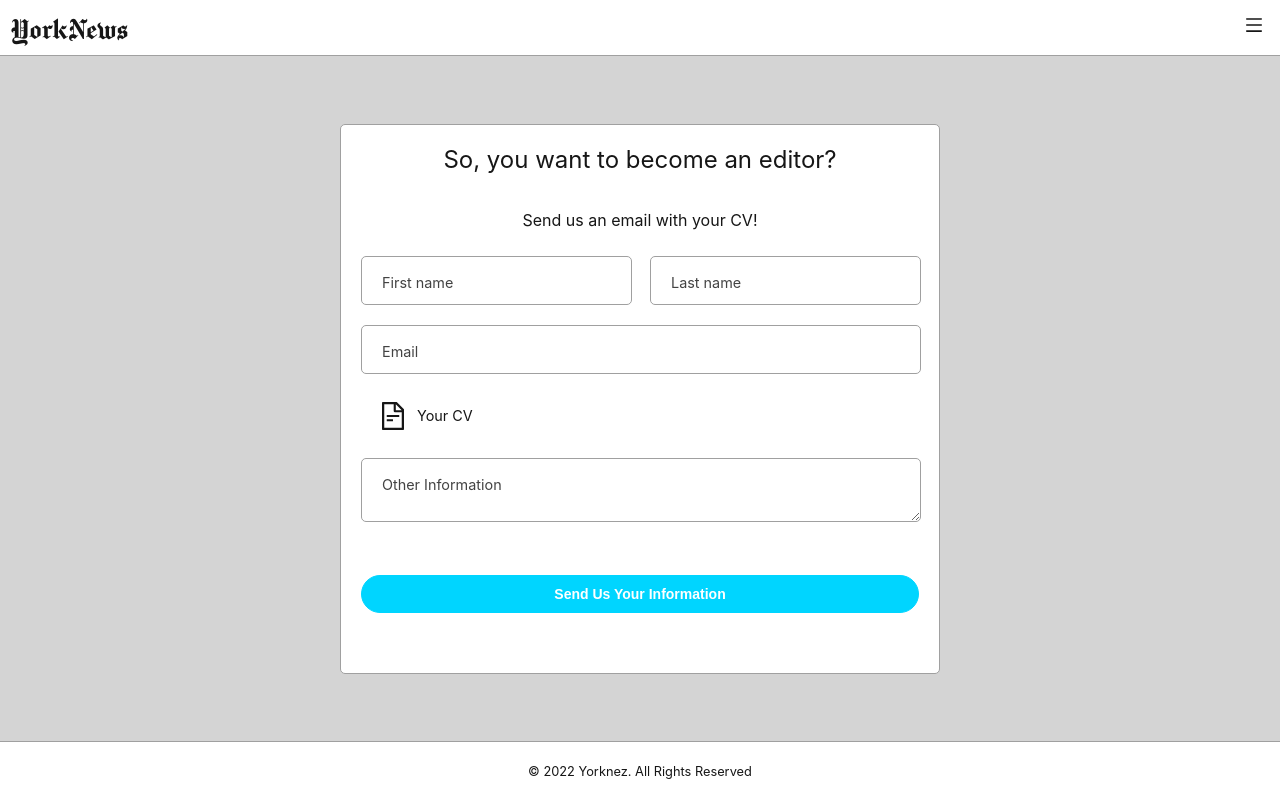
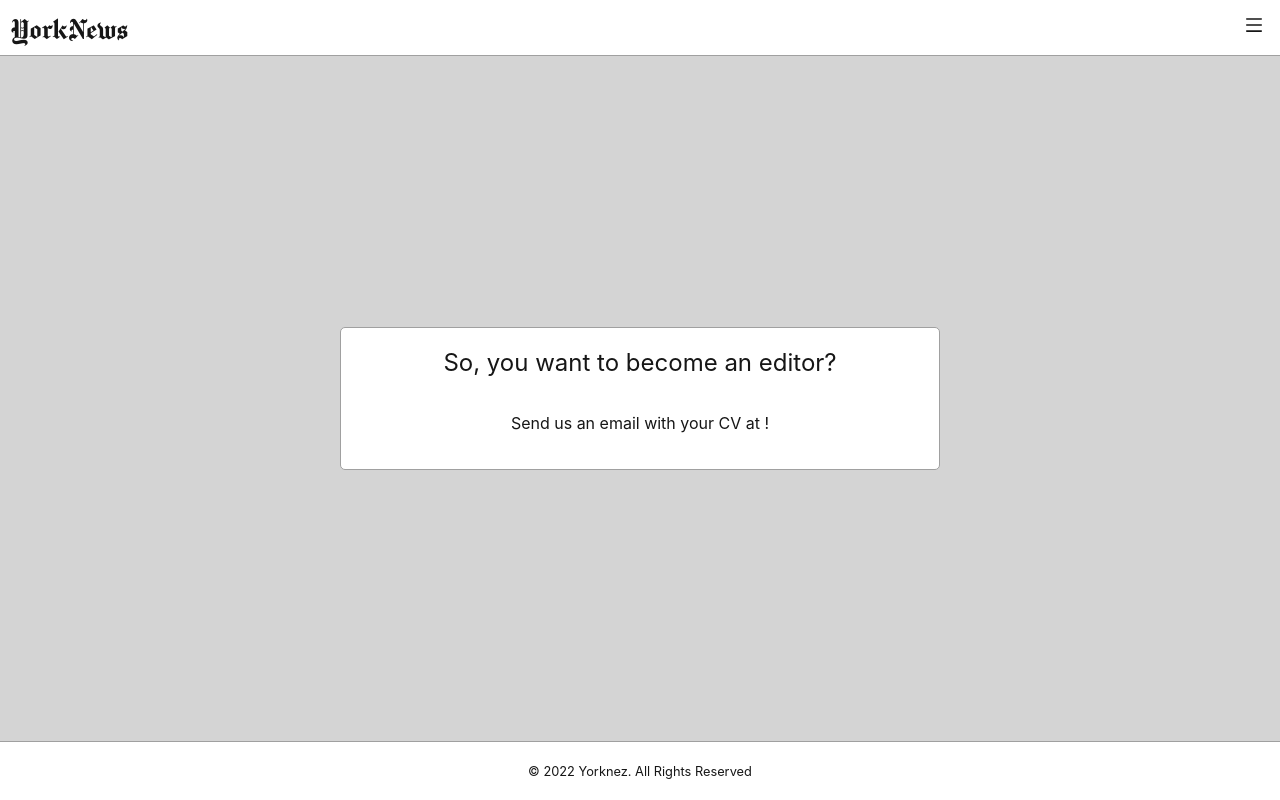
Before and after one commit to YorKnEz/news-site-client, a React (Create React App) app: page /become-editor in a window 1280 px wide. Built offline with nearby package versions, Linux system fonts and the light colour scheme.

Commit message:
Fixed become editor page

```diff
--- a/src/pages/BecomeEditor.js
+++ b/src/pages/BecomeEditor.js
@@ -1,22 +1,12 @@
 import React, { useState } from "react"
-import { useForm } from "react-hook-form"
-import { AiFillExclamationCircle, AiOutlineFileText } from "react-icons/ai"
 
 import "./BecomeEditor.scss"
-import { FormInput, Page } from "../components"
-import {
-	handleInputBlur,
-	handleInputFocus,
-	useDocumentTitle,
-} from "../utils/utils"
+import { Page } from "../components"
+import { useDocumentTitle } from "../utils/utils"
+
+const publicEmail = process.env.REACT_APP_PUBLIC_EMAIL
 
 function BecomeEditor() {
-	const {
-		register,
-		handleSubmit,
-		formState: { errors },
-	} = useForm()
-
 	// eslint-disable-next-line no-unused-vars
 	const [error, setError] = useState("")
 
@@ -25,22 +15,6 @@ function BecomeEditor() {
 		"Become an Editor | YorkNews"
 	)
 
-	const onSubmit = data => {
-		console.log(data)
-
-		// send email with the data
-	}
-
-	const errorCheck = name => {
-		if (errors[name] && errors[name].type === "required")
-			return (
-				<p className="formItem_error">
-					<AiFillExclamationCircle className="formItem_error_icon" />
-					This field is required.
-				</p>
-			)
-	}
-
 	return (
 		<Page>
 			<div className="becomeEditor">
@@ -48,76 +22,7 @@ function BecomeEditor() {
 					<span className="becomeEditor_title">
 						So, you want to become an editor?
 					</span>
-					<p>Send us an email with your CV!</p>
-					<form id="form" className="form" onSubmit={handleSubmit(onSubmit)}>
-						<div className="form_row">
-							<FormInput
-								register={register}
-								errorCheck={errorCheck}
-								title="First name"
-								id="firstName"
-								type="text"
-							/>
-							<FormInput
-								register={register}
-								errorCheck={errorCheck}
-								title="Last name"
-								id="lastName"
-								type="text"
-							/>
-						</div>
-						<FormInput
-							register={register}
-							errorCheck={errorCheck}
-							title="Email"
-							id="email"
-							type="email"
-						/>
-						<div className="formItem">
-							<label className="formItem_file_label" htmlFor="cv">
-								<AiOutlineFileText className="formItem_file_icon" />
-								Your CV
-							</label>
-							<input
-								className="formItem_file_input"
-								id="cv"
-								name="cv"
-								type="file"
-								onFocus={handleInputFocus}
-								{...register("cv", {
-									required: true,
-									onBlur: handleInputBlur,
-								})}
-							/>
-							{errorCheck("cv")}
-						</div>
-						<div className="formItem">
-							<label className="formItem_label" htmlFor="other">
-								Other Information
-							</label>
-							<textarea
-								className="formItem_input"
-								id="other"
-								name="other"
-								type="text"
-								onFocus={handleInputFocus}
-								{...register("other", {
-									required: true,
-									onBlur: handleInputBlur,
-								})}
-							/>
-							{errorCheck("other")}
-						</div>
-						{error && (
-							<p className="formItem_error">
-								<AiFillExclamationCircle className="formItem_error_icon" />
-								{error}
-							</p>
-						)}
-						<button className="button button_primary form_submit">
-							Send Us Your Information
-						</button>
-					</form>
+					<p>Send us an email with your CV at {publicEmail}!</p>
 				</div>
 			</div>
 		</Page>
```
